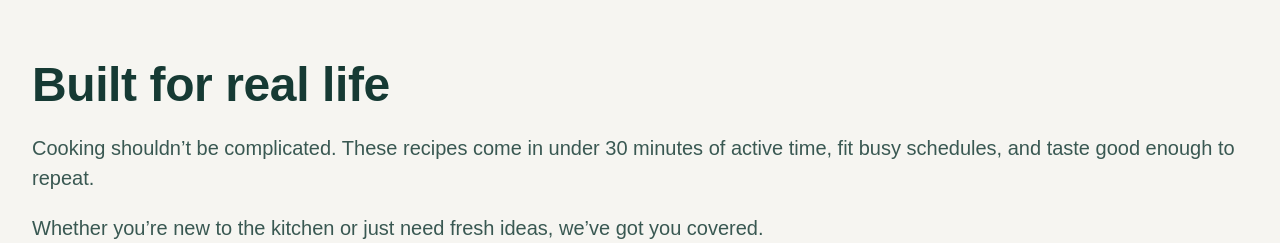
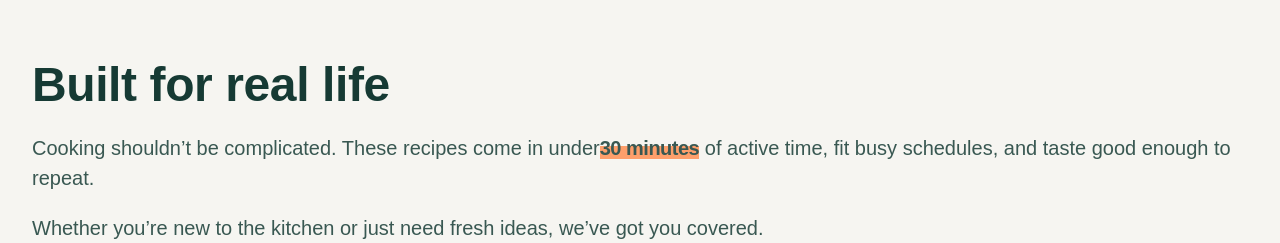
Before and after one commit to dudoshaa/healthy, a React (Vite) app: page / in a window 1280 px wide. Shown: the part 1660-1903 px from the top of the page. Built offline with nearby package versions, Linux system fonts and the light colour scheme; a web font is replaced by a local one.

Commit message:
project  is finished

```diff
--- a/src/index.css
+++ b/src/index.css
@@ -339,6 +339,13 @@ input[type="checkbox"] {
   max-width: 100%;
   object-fit: cover;
   display: block;
+  position: relative;
+}
+.build__bg {
+  display: block;
+  position: absolute;
+  right: 2%;
+  bottom: 12%;
 }
 .build__image {
   border-radius: 1.6rem;
@@ -729,6 +736,17 @@ input[type="checkbox"] {
     box-shadow: -6px 8px 8px 0px rgba(80, 65, 34, 0.3);
   }
 }
+.min {
+  font-weight: 700;
+  font-size: var(--font-size-preset-6);
+  line-height: var(--line-height-relaxed);
+  letter-spacing: var(--letter-spacing-normal);
+}
+.highlights {
+  width: 27rem;
+  background: linear-gradient(to top, #fe9f6b 60%, transparent 50%);
+  display: inline;
+}
 @media screen and (max-width: 1292px) {
   .container,
   .hd__container {
@@ -797,6 +815,9 @@ input[type="checkbox"] {
   .recipe__image {
     width: 100%;
   }
+  .build__bg {
+    display: none;
+  }
   .exist__container,
   .recipe__info,
   .more__recipes {
@@ -846,6 +867,9 @@ input[type="checkbox"] {
   .input__wrapper {
     width: 100%;
   }
+  .build__bg {
+    display: none;
+  }
 }
 
 @media screen and (max-width: 380px) {
--- a/src/pages/About.jsx
+++ b/src/pages/About.jsx
@@ -40,6 +40,11 @@ function About() {
               alt="About our mission"
             />
           </picture>
+          <img
+            className="build__bg"
+            src="../assets/images/pattern-squiggle-2.svg"
+            alt=""
+          />
         </div>
       </section>
       <section className="container">
--- a/src/pages/Home.jsx
+++ b/src/pages/Home.jsx
@@ -82,9 +82,9 @@ function Home() {
           <div className="built__info">
             <h3 className="built__title">Built for real life</h3>
             <p className="built__desc__more">
-              Cooking shouldn’t be complicated. These recipes come in under 30
-              minutes of active time, fit busy schedules, and taste good enough
-              to repeat.{" "}
+              Cooking shouldn’t be complicated. These recipes come in under
+              <strong className="min highlights">30 minutes</strong> of active
+              time, fit busy schedules, and taste good enough to repeat.{" "}
             </p>
             <p className="built__desc">
               Whether you’re new to the kitchen or just need fresh ideas, we’ve
```
